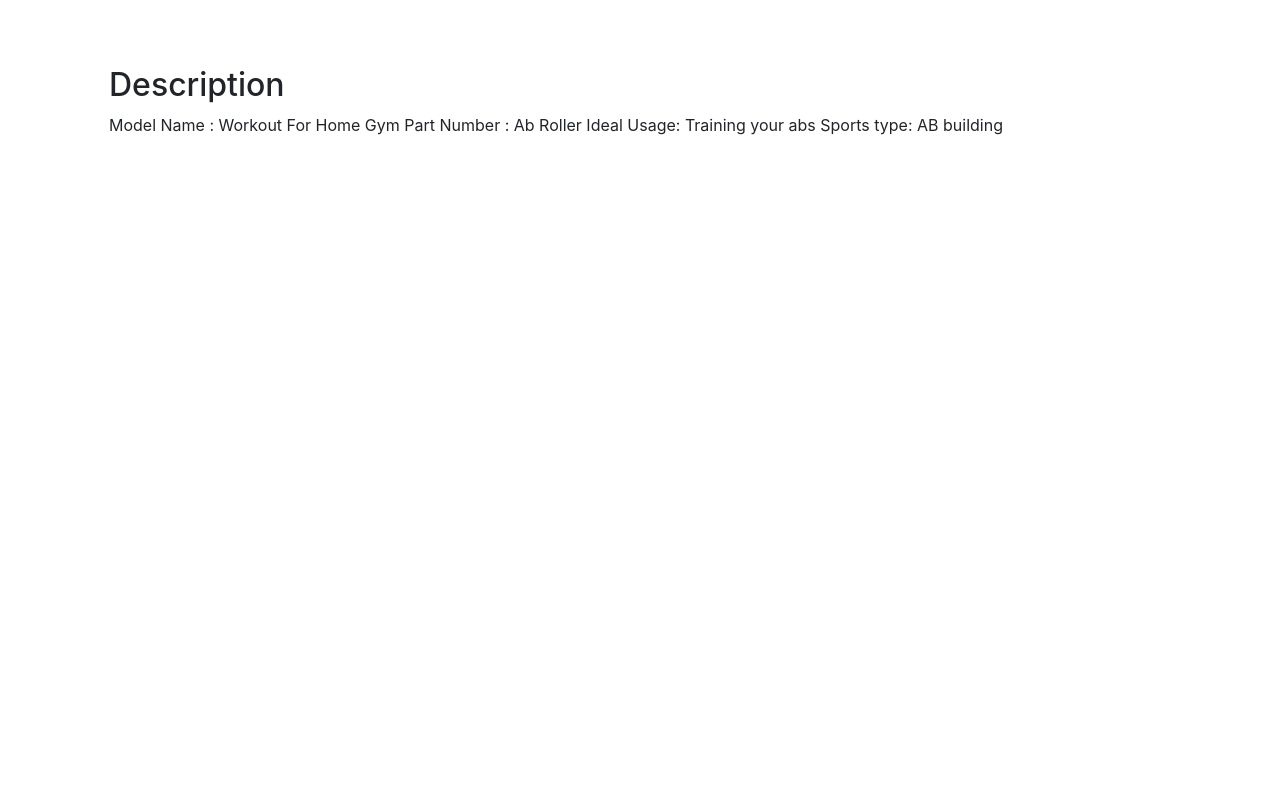
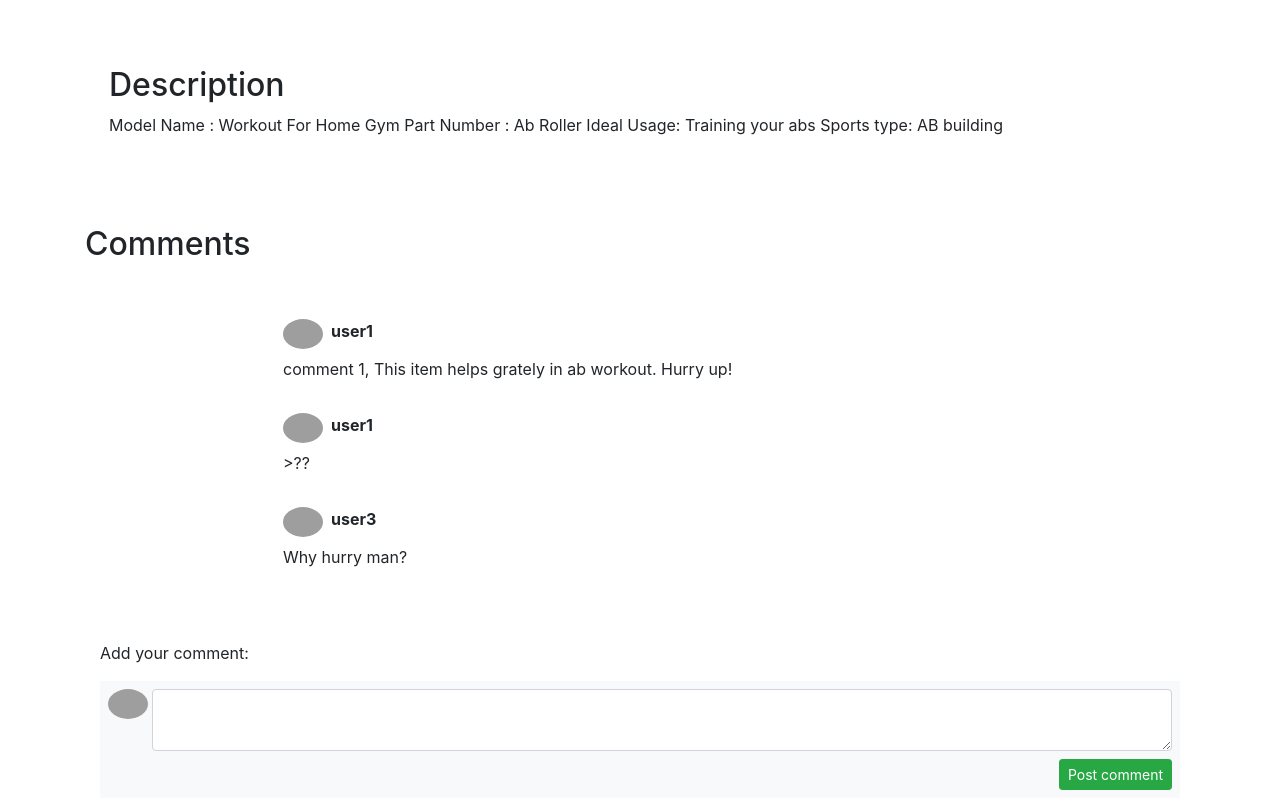
Before and after one commit to pragat-pandya/Web50, a Django app: a page that uses models/commerce/auctions/templates/auctions/listing_page.html in a window 1280 px wide. Shown: the part 1137-1945 px from the top of the page. Before the commit the page ends 1272 px from the top, so only its background shows below. Run offline with Django 3.2, Linux system fonts and the light colour scheme; data comes from the database, SQL or seed files in the repository; both versions use the stored data as it was after the commit; some libraries are stand-ins or nearby versions; grey boxes are pictures that could not be loaded.

Commit message:
Implement comments on listing page.

```diff
--- a/models/commerce/auctions/models.py
+++ b/models/commerce/auctions/models.py
@@ -44,7 +44,9 @@ class Bid (models.Model):
     amount = models.IntegerField(null=False)
     usr =  models.ForeignKey(User, on_delete=models.CASCADE, related_name="bidder")
 
+
 class Comment (models.Model):
     id = models.AutoField(primary_key=True)
     item = models.ForeignKey(Listing, on_delete=models.CASCADE, related_name="comments")
     body = models.TextField(max_length=200, null=False)
+    usr = models.ForeignKey(User, null=False, on_delete=models.CASCADE, related_name="commenter")
--- a/models/commerce/auctions/templates/auctions/listing_page.html
+++ b/models/commerce/auctions/templates/auctions/listing_page.html
@@ -89,4 +89,63 @@
   </div>
   {% endif %}
 </div>
+
+<div class="container mt-5">
+  <h2>Comments</h2>
+</div>
+
+
+<!---Comment section-->
+{% if iscomments %}
+<div class="container mt-5">
+  {% for comment in comments %}
+  <div class="d-flex justify-content-center row">
+      <div class="col-md-8">
+          <div class="d-flex flex-column comment-section">
+              <div class="bg-white p-2">
+                  <div class="d-flex flex-row user-info"><img class="rounded-circle" src="https://encrypted-tbn0.gstatic.com/images?q=tbn:ANd9GcQAgrsY1Zw5553wtz3MX7Tm6FWm-1nGG-pENw&usqp=CAU" width="40">
+                      <div class="d-flex flex-column justify-content-start ml-2"><span class="d-block font-weight-bold name">{{comment.usr.username}}</span></div>
+                  </div>
+                  <div class="mt-2">
+                      <p class="comment-text">{{comment.body}}</p>
+                  </div>
+              </div>
+          </div>
+      </div>
+  </div>
+  {% endfor %}
+  <div class="container mt-5">
+    <div class="bg-white">
+      <div class="d-flex flex-row fs-12">
+        <p>Add your comment: </p>
+      </div>
+    </div>
+    <div class="bg-light p-2">
+      <div class="d-flex flex-row align-items-start"><img class="rounded-circle" src="https://encrypted-tbn0.gstatic.com/images?q=tbn:ANd9GcQAgrsY1Zw5553wtz3MX7Tm6FWm-1nGG-pENw&usqp=CAU" width="40"><textarea class="form-control ml-1 shadow-none textarea" form="cmnt" name="cbody"></textarea></div>
+      <form action="{% url 'add comment' %}" id="cmnt" class="form" method="POST">
+        {% csrf_token %}
+        <input type="hidden" name="item-name" value="{{title}}">
+        <div class="mt-2 text-right"><button class="btn btn-success btn-sm shadow-none" type="submit" form="cmnt" formaction="{% url 'add comment' %}" formmethod="POST">Post comment</button></div>
+      </form>
+    </div>
+  </div>
+</div>
+
+{% else %}
+<div class="container mt-5">
+  <div class="bg-white">
+    <div class="d-flex flex-row fs-12">
+      <p>Add your comment: </p>
+    </div>
+  </div>
+  <div class="bg-light p-2">
+    <div class="d-flex flex-row align-items-start"><img class="rounded-circle" src="https://encrypted-tbn0.gstatic.com/images?q=tbn:ANd9GcQAgrsY1Zw5553wtz3MX7Tm6FWm-1nGG-pENw&usqp=CAU" width="40"><textarea class="form-control ml-1 shadow-none textarea" form="cmnt" name="cbody"></textarea></div>
+    <form action="{% url 'add comment' %}" id="cmnt" class="form" method="POST">
+      {% csrf_token %}
+      <input type="hidden" name="item-name" value="{{title}}">
+      <div class="mt-2 text-right"><button class="btn btn-success btn-sm shadow-none" type="submit" form="cmnt" formaction="{% url 'add comment' %}" formmethod="POST">Post comment</button></div>
+    </form>
+  </div>
+</div>
+{% endif %}
 {% endblock %}
--- a/models/commerce/auctions/urls.py
+++ b/models/commerce/auctions/urls.py
@@ -14,4 +14,5 @@ urlpatterns = [
     path ("watchlist", views.watchlist, name="watchlist"),
     path ("make-a-bid", views.make_a_bid, name="make a bid"),
     path ("close", views.close, name="close auction"),
+    path ("make-a-comment", views.add_comment, name="add comment")
 ]
--- a/models/commerce/auctions/views.py
+++ b/models/commerce/auctions/views.py
@@ -94,6 +94,8 @@ def listing_page (request, listing_title):
         "bids" :  obj.bids.all(),
         "owner" : owner,
         "isclosed" : False,
+        "iscomments" : Comment.objects.filter(item = obj).exists(),
+        "comments" : Comment.objects.filter(item=obj),
     })
 
 
@@ -203,6 +205,8 @@ def make_a_bid (request):
                 "bids" : l.bids.all(),
                 "owner" : request.user == l.owner,
                 "isclosed": False,
+                "iscomments" : Comment.objects.filter(item = obj).exists(),
+                "comments" : Comment.objects.filter(item=obj),
             })
         else:
             return render (request, "auctions/listing_page.html", {
@@ -218,6 +222,8 @@ def make_a_bid (request):
                 "bids" :  l.bids.all(),
                 "owner" : request.user == l.owner,
                 "isclosed": False,
+                "iscomments" : Comment.objects.filter(item = obj).exists(),
+                "comments" : Comment.objects.filter(item=obj),
             })
 
 @login_required(login_url='/login', redirect_field_name='index')
@@ -243,4 +249,16 @@ def close (request):
                 "owner" : request.user == l.owner,
                 "isclosed": True,
                 "winner" : winner,
+                "iscomments" : Comment.objects.filter(item = obj).exists(),
+                "comments" : Comment.objects.filter(item=obj),
             })
+
+@login_required(login_url='/login', redirect_field_name='index')
+def add_comment(request):
+    if request.method == "POST":
+        c = Comment()
+        c.body = request.POST["cbody"]
+        c.item = Listing.objects.get(title=request.POST.get('item-name'))
+        c.usr = request.user
+        c.save()
+        return HttpResponseRedirect(reverse("listing_page", kwargs={'listing_title': request.POST.get('item-name')}))
```
Also changed, not shown: models/commerce/auctions/forms.py (line endings or trailing spaces), models/commerce/auctions/migrations/0006_delete_comment.py (added), models/commerce/auctions/migrations/0007_comment.py (added), models/commerce/db.sqlite3.
